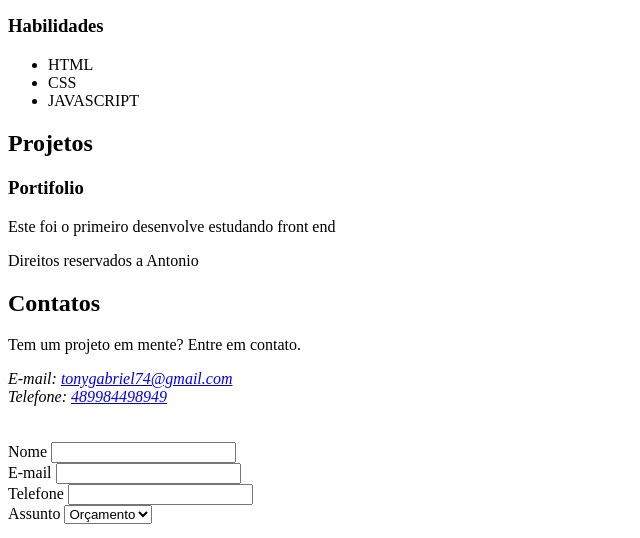
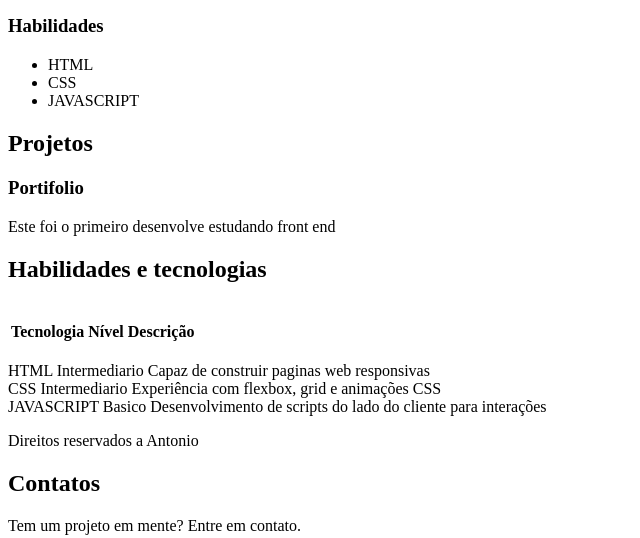
Before and after one commit to tonygabriel60/site, a plain HTML site: page index.html in a window 1280 px wide. Shown: the part 274-812 px from the top of the page, without its empty margins (0-640 px from the left). Drawn offline with Linux system fonts and the light colour scheme.

Commit message:
Update index.html
Agora foi adicionado tabelas

```diff
--- a/index.html
+++ b/index.html
@@ -52,6 +52,50 @@
 
             <p>Este foi o primeiro desenvolve estudando front end</p>
         </article>
+    </section>
+
+    <section id="habilidades">
+        <h2>Habilidades e tecnologias</h2>
+
+        <br>
+        <table>
+            <thead>
+                <tr>
+                    <th>Tecnologia</th>
+                    <th>Nível</th>
+                    <th>Descrição</th>
+                </tr>
+            </thead>
+
+
+        </table>
+
+        <tbody> <br>
+            <tr>
+                <td>HTML</td>
+                <td>Intermediario</td>
+                <td>Capaz de construir paginas web responsivas</td>
+            </tr>
+
+            <tr> <br>
+                <td>CSS</td>
+                <td>Intermediario</td>
+                <td>Experiência com flexbox, grid e animações CSS</td>
+            </tr>
+
+            <tr> <br>
+                <td>JAVASCRIPT</td>
+                <td>Basico</td>
+                <td>Desenvolvimento de scripts do lado do cliente para interações</td>
+            </tr>
+
+
+
+
+        </tbody>
+
+
+
     </section>
 
     <footer>
```
